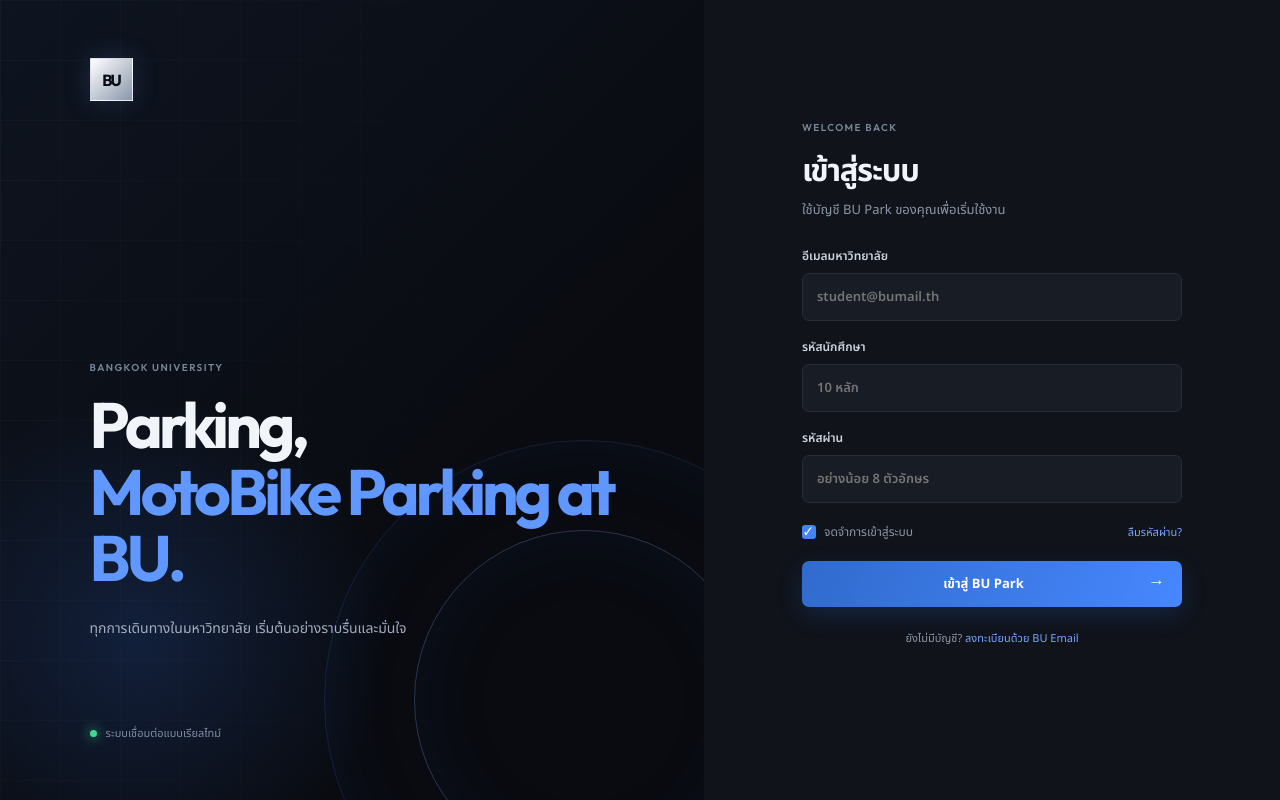
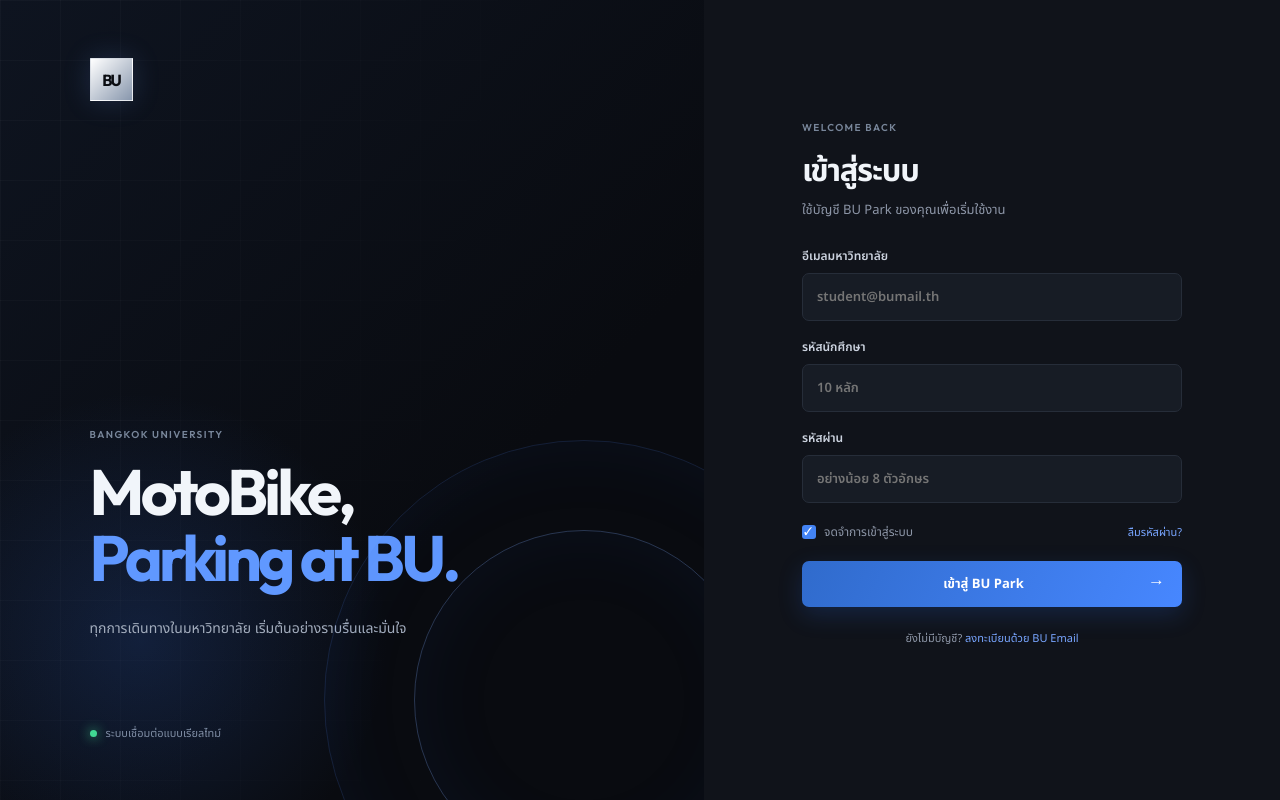
Before and after one commit to twist444zz/testwhy, a plain HTML site: page index.html in a window 1280 px wide. Drawn offline with Linux system fonts and the light colour scheme.

Commit message:
Update index.html

```diff
--- a/index.html
+++ b/index.html
@@ -14,7 +14,7 @@
     <main id="authView" class="auth-layout">
       <section class="auth-brand">
         <div class="brand-mark"><span>BU</span></div>
-        <div class="brand-copy"><span class="eyebrow">BANGKOK UNIVERSITY</span><h1>Parking,<br /><em>MotoBike Parking at BU.</em></h1><p>ทุกการเดินทางในมหาวิทยาลัย เริ่มต้นอย่างราบรื่นและมั่นใจ</p></div>
+        <div class="brand-copy"><span class="eyebrow">BANGKOK UNIVERSITY</span><h1>MotoBike,<br /><em>Parking at BU.</em></h1><p>ทุกการเดินทางในมหาวิทยาลัย เริ่มต้นอย่างราบรื่นและมั่นใจ</p></div>
         <div class="auth-orbit orbit-one"></div><div class="auth-orbit orbit-two"></div>
         <div class="live-status"><i></i><span>ระบบเชื่อมต่อแบบเรียลไทม์</span></div>
       </section>
```
